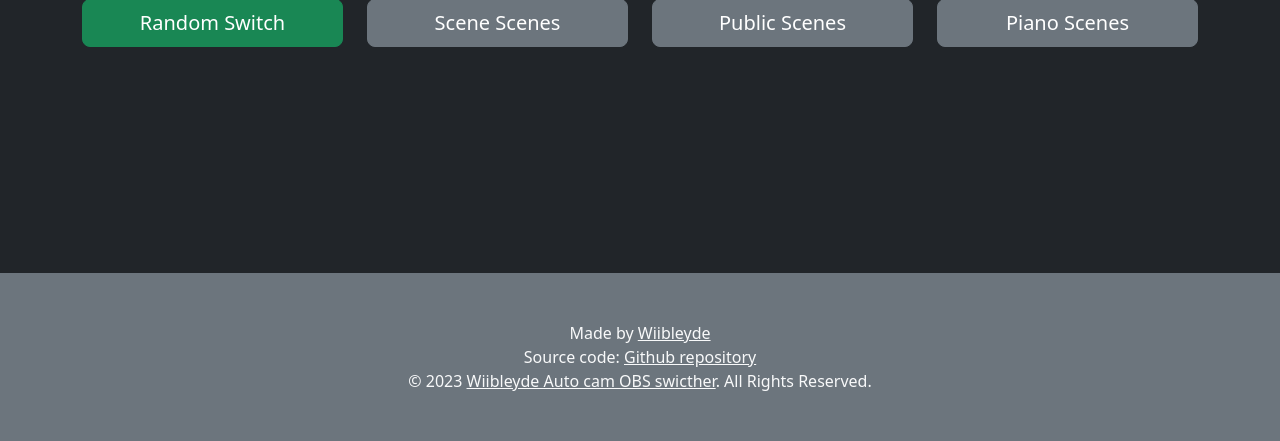
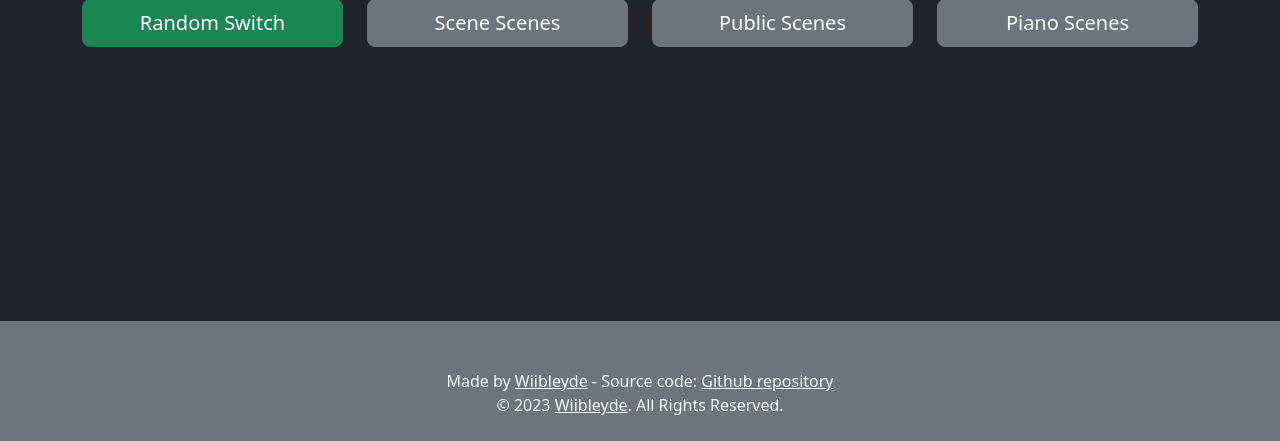
Before and after one commit to Wiibleyde/RandomOBSCam, a Flask app: page /control in a window 1280 px wide. Shown: the part 359-800 px from the top of the page. Run offline with Flask 2, Linux system fonts and the light colour scheme; data that the repository does not hold is empty.

Commit message:
Update footer + fix mistake of language
Signed-off-by: Wiibleyde <98520181+Wiibleyde@users.noreply.github.com>

```diff
--- a/templates/control.html
+++ b/templates/control.html
@@ -82,12 +82,9 @@
             </div>
         </div>
     </body>
-    <footer class="bg-secondary" style="position: fixed;width: 100%;bottom: 0;">
+    <footer class="bg-secondary" style="position: fixed; bottom: 0; width: 100%;height: 15vh;">
         <div class="container py-5 text-center">
-            <p class="text-center text-light mb-0">Made by <a href="https://github.com/Wiibleyde" class="text-light">Wiibleyde</a></p>
-            <p class="text-center text-light mb-0">Source code: <a href="https://github.com/Wiibleyde/obsAutoCam" class="text-light">Github repository</a></p>
-            <!-- copyrught part -->
-            <p class="text-center text-light mb-0">© 2023 <a href="https://github.com/Wiibleyde/obsAutoCam" class="text-light">Wiibleyde Auto cam OBS swicther</a>. All Rights Reserved.</p>
+            <p class="text-center text-light mb-0">Made by <a href="https://github.com/Wiibleyde" class="text-light">Wiibleyde</a> - Source code: <a href="https://github.com/Wiibleyde/obsAutoCam" class="text-light">Github repository</a></p><p class="text-center text-light mb-0">© 2023 <a href="https://github.com/Wiibleyde" class="text-light">Wiibleyde</a>. All Rights Reserved.</p>
         </div>
     </footer>
     <script src="https://cdn.jsdelivr.net/npm/bootstrap@5.2.3/dist/js/bootstrap.bundle.min.js" integrity="sha384-kenU1KFdBIe4zVF0s0G1M5b4hcpxyD9F7jL+jjXkk+Q2h455rYXK/7HAuoJl+0I4" crossorigin="anonymous"></script>
```
